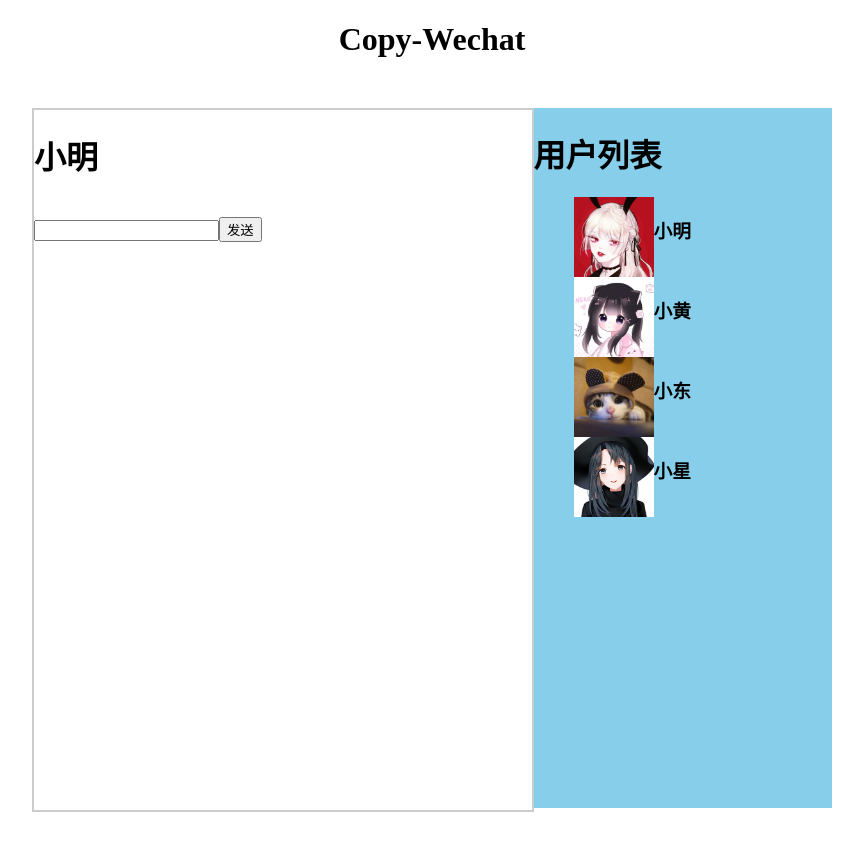
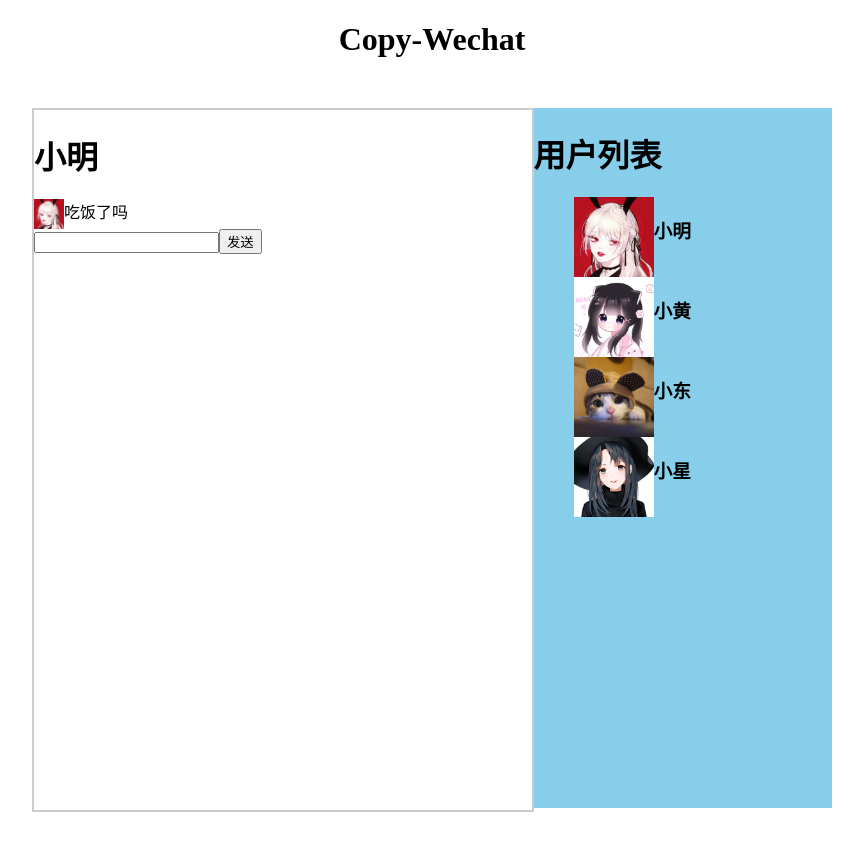
Before and after one commit to OxOd-pop/copy-wechat, a Vue app: page /#/ in a window 1280 px wide. Shown: the top 850 px of the page, without its empty margins (208-1071 px from the left). Built offline with nearby package versions, Linux system fonts and the light colour scheme.

Commit message:
【添加】输入组件

```diff
--- a/src/components/chatInputCom.vue
+++ b/src/components/chatInputCom.vue
@@ -1,6 +1,25 @@
 <template>
   <div>
-    <input type="text" />
-    <button>发送</button>
+    <input @keydown.enter="send" v-model="inputContent" type="text" />
+    <button @click="send">发送</button>
   </div>
 </template>
+<script>
+export default {
+  props: ["sendEvent"],
+  data() {
+    return {
+      inputContent: ""
+    };
+  },
+  methods: {
+    send: function() {
+      if (this.inputContent == "") return;
+      else {
+        this.sendEvent(this.inputContent);
+        this.inputContent = "";
+      }
+    }
+  }
+};
+</script>
--- a/src/components/chatItem.vue
+++ b/src/components/chatItem.vue
@@ -1,8 +1,24 @@
 <template>
   <div class="chatItem">
-    <img src="" alt="" />
+    <img :src="headerImg" alt="" />
     <div>
       <slot name="chatContent"></slot>
     </div>
   </div>
 </template>
+
+<script>
+export default {
+  props: ["headerImg"]
+};
+</script>
+
+<style scoped>
+.chatItem {
+  display: flex;
+}
+.chatItem img {
+  width: 30px;
+  height: 30px;
+}
+</style>
--- a/src/components/chatcom.vue
+++ b/src/components/chatcom.vue
@@ -2,9 +2,15 @@
   <div class="chat">
     <h1 class="user">{{ curUser.username }}</h1>
     <div class="chatlist">
-      <chatItem> </chatItem>
+      <chatItem
+        v-for="(item, index) in chatList"
+        :key="index"
+        :headerImg="item.user.headerimg"
+      >
+        <template v-slot:chatContent>{{ item.content }}</template>
+      </chatItem>
     </div>
-    <chatInputCom></chatInputCom>
+    <chatInputCom :sendEvent="sendEvent"> </chatInputCom>
   </div>
 </template>
 
@@ -16,6 +22,30 @@ export default {
   components: {
     chatInputCom,
     chatItem
+  },
+  data() {
+    return {
+      chatList: [
+        {
+          user: {
+            username: "小明",
+            headerimg: require("../assets/image/1.jpg")
+          },
+          content: "吃饭了吗"
+        }
+      ]
+    };
+  },
+  methods: {
+    sendEvent: function(content) {
+      this.chatList.push({
+        user: {
+          username: "小明",
+          headerimg: require("../assets/image/1.jpg")
+        },
+        content: content
+      });
+    }
   }
 };
 </script>
```
